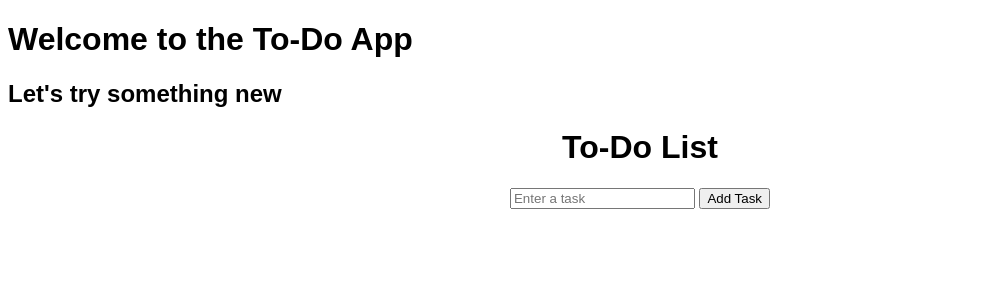
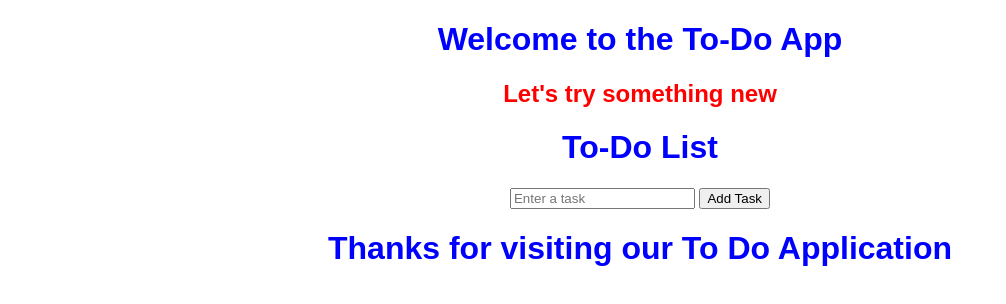
Before and after one commit to Bhushanp5/ToDoApp-POC, a plain HTML site: page index.html in a window 1280 px wide. Shown: the whole page, without its empty margins (0-1006 px from the left). Drawn offline with Linux system fonts and the light colour scheme; files that its build step writes are made by us from their sources; files whose address does not match are found by name.

Commit message:
Updated index and styles files  with new changes

```diff
--- a/css/style.css
+++ b/css/style.css
@@ -7,3 +7,11 @@ body {
     margin: auto;
     text-align: center;
   }
+h1{
+  color: blue;
+  text-align: center;
+}
+h2{
+  color: red;
+  text-align: center;
+}
--- a/index.html
+++ b/index.html
@@ -16,6 +16,7 @@
     <button onclick="addTask()">Add Task</button>
     <ul id="todoList"></ul>
   </div>
+  <h1>Thanks for visiting our To Do Application</h1>
   <script src="app.js"></script>
 </body>
 </html>
```
Also changed, not shown: merge_report.txt (added), 1 other file.
